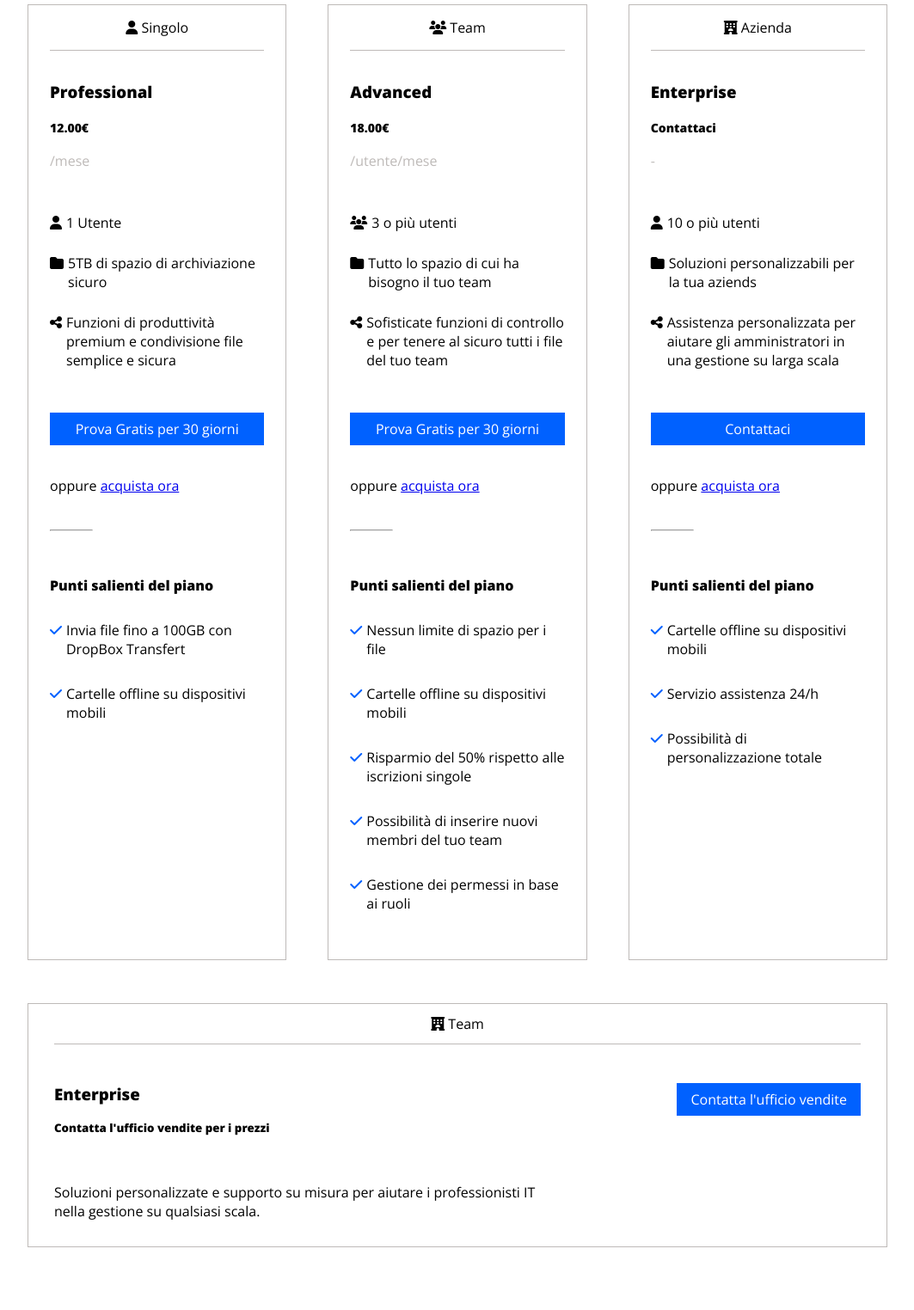
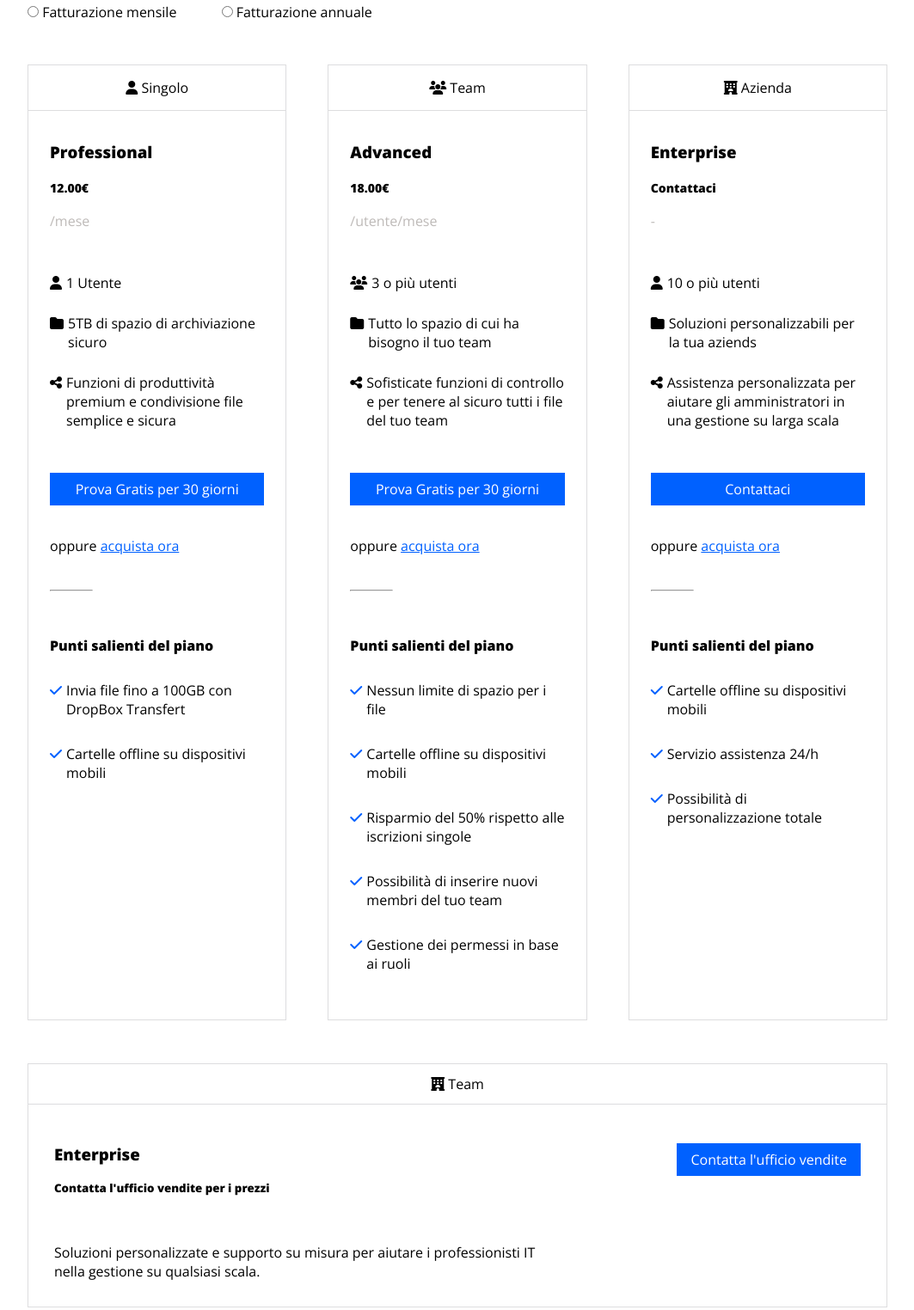
Before and after one commit to simoneditaranto/htmlcss-dropbox, a plain HTML site: page index.html in a window 1280 px wide. Shown: the part 1081-2605 px from the top of the page at 86% size, without its empty margins (108-1171 px from the left). Drawn offline with nearby package versions, Linux system fonts and the light colour scheme.

Commit message:
fix padding e intestazione nella sezione business plans

```diff
--- a/css/style.css
+++ b/css/style.css
@@ -35,6 +35,12 @@ ul{
 
 a{
     text-decoration: none;
+}
+
+.underline{
+    color: #0061FF;
+
+    text-decoration: underline;
 }
 /* fine elementi comuni alla pagina */
 
@@ -81,7 +87,7 @@ nav ul li a{
 /* sezione header */
 header{
     margin-top: 30px;
-    margin-bottom: 90px;
+    margin-bottom: 160px;
 
     background-color: #B4D0E7;
 }
@@ -156,20 +162,22 @@ header .introduction{
 }
 
 .type-option{
-    padding: 0 25px;
-
     width: calc(100% / 3 - 48px / 3 * 2);
 
-    border: 1px solid #BEBAB8;
+    border: 1px solid #DDDDDF;
 }
 
-.type-option .type{
+.type-option .option-header{
     padding: 15px;
     margin-bottom: 35px;
 
     text-align: center;
 
-    border-bottom: 1px solid #BEBAB8;
+    border-bottom: 1px solid #DDDDDF;
+}
+
+.type-option .option-body{
+    padding: 0 25px;
 }
 
 .type-option h3{
@@ -213,16 +221,12 @@ header .introduction{
     margin-bottom: 40px;
 }
 
-.type-option .buy a{
-    text-decoration: underline;
-}
-
 hr{
     margin-bottom: 52px;
 
     width: 20%;
 
-    color: #BEBAB8;
+    color: #DDDDDF;
 }
 
 .type-option .highlights-plan{
@@ -244,16 +248,15 @@ hr{
 }
 
 #sell-office{
-    padding: 0 30px;
     margin-bottom: 150px;
 
-    border: 1px solid #BEBAB8;
+    border: 1px solid #DDDDDF;
 }
 
-#sell-office .mini-title{
+#sell-office .top{
     padding: 12px;
     margin-bottom: 45px;
-    border-bottom: 1px solid #BEBAB8;
+    border-bottom: 1px solid #DDDDDF;
 
     text-align: center;
 }
@@ -261,6 +264,8 @@ hr{
 #sell-office .bot{
     display: flex;
     justify-content: space-between;
+
+    padding: 0 30px;
 }
 
 #sell-office .bot .left{
@@ -310,20 +315,24 @@ hr{
 }
 
 .partnership .partner-text .btn{
-    border: 1px solid black;
-
     text-align: center;
 
-    color: black;
+    color: #5C5C5C;
     background-color: white;
+    border: 1px solid #5C5C5C;
+
 }
 /* fine "trova un partner" */
 
 
 
 /* sezione dropbox business */
+.dropbox-business{
+    margin-bottom: 145px;
+}
+
 .dropbox-business h2{
-    margin-bottom: 20px;
+    margin-bottom: 70px;
 }
 
 #business-description{
@@ -351,10 +360,6 @@ hr{
 
     font-size: 32px;
     font-weight: bold;
-}
-
-#underline{
-    text-decoration: underline;
 }
 /* fine dropbox business */
 
--- a/index.html
+++ b/index.html
@@ -27,7 +27,7 @@
                 <ul>
 
                     <li>
-                        <img src="./img/logo-small.png" alt="logo small">
+                        <a href="#"><img src="./img/logo-small.png" alt="logo small"></a>
                     </li>
 
                     <li>
@@ -129,10 +129,12 @@
                         <!-- professional -->
                         <div class="type-option">
 
-                            <div class="type">
+                            <div class="option-header">
                                 <i class="fa-solid fa-user"></i>
                                 <span>Singolo</span>
                             </div>
+
+                            <div class="option-body">
 
                                 <h3>Professional</h3>
 
@@ -162,7 +164,7 @@
                                 </a>
 
                                 <div class="buy">
-                                oppure <a href="#">acquista ora</a>
+                                    oppure <a class="underline" href="#">acquista ora</a>
                                 </div>
 
                                 <hr>
@@ -181,14 +183,17 @@
 
                             </div>
 
+                        </div>
+
                         <!-- advanced -->
                         <div class="type-option">
 
-                            <div class="type">
+                            <div class="option-header">
                                 <i class="fa-solid fa-users"></i>
                                 <span>Team</span>
                             </div>
 
+                            <div class="option-body">
                                 <h3>Advanced</h3>
 
                                 <div class="price">18.00€</div>
@@ -217,7 +222,7 @@
                                 </a>
 
                                 <div class="buy">
-                                oppure <a href="#">acquista ora</a>
+                                    oppure <a class="underline" href="#">acquista ora</a>
                                 </div>
 
                                 <hr>
@@ -245,17 +250,18 @@
                                         <span>Gestione dei permessi in base ai ruoli</span>
                                     </div>
                                 </div>
-
+                            </div>
                         </div>
 
                         <!-- azienda -->
                         <div class="type-option">
 
-                            <div class="type">
+                            <div class="option-header">
                                 <i class="fa-solid fa-hotel"></i>
                                 <span>Azienda</span>
                             </div>
 
+                            <div class="option-body">
                                 <h3>Enterprise</h3>
 
                                 <div class="price">Contattaci</div>
@@ -284,7 +290,7 @@
                                 </a>
 
                                 <div class="buy">
-                                oppure <a href="#">acquista ora</a>
+                                    oppure <a class="underline" href="#">acquista ora</a>
                                 </div>
 
                                 <hr>
@@ -306,16 +312,17 @@
                                 </div>
 
                             </div>
+                        </div>
 
                     </div>
 
                     <div id="sell-office">
 
                         <div class="top">
-                            <div class="mini-title">
+                            <!-- <div class="mini-title"> -->
                                 <i class="fa-solid fa-hotel"></i>
                                 <span>Team</span>
-                            </div>
+                            <!-- </div> -->
                         </div>
 
                         <div class="bot">
@@ -431,7 +438,7 @@
 
                     <div id="more">Più di 500.000 team utilizzano DropBox Business</div>
 
-                    <a id="underline" href="#">Scopri di più sui nostri clienti</a>
+                    <a class="underline" href="#">Scopri di più sui nostri clienti</a>
 
                 </section>
 
```
Lines whose indentation alone changed are shown as unchanged.
